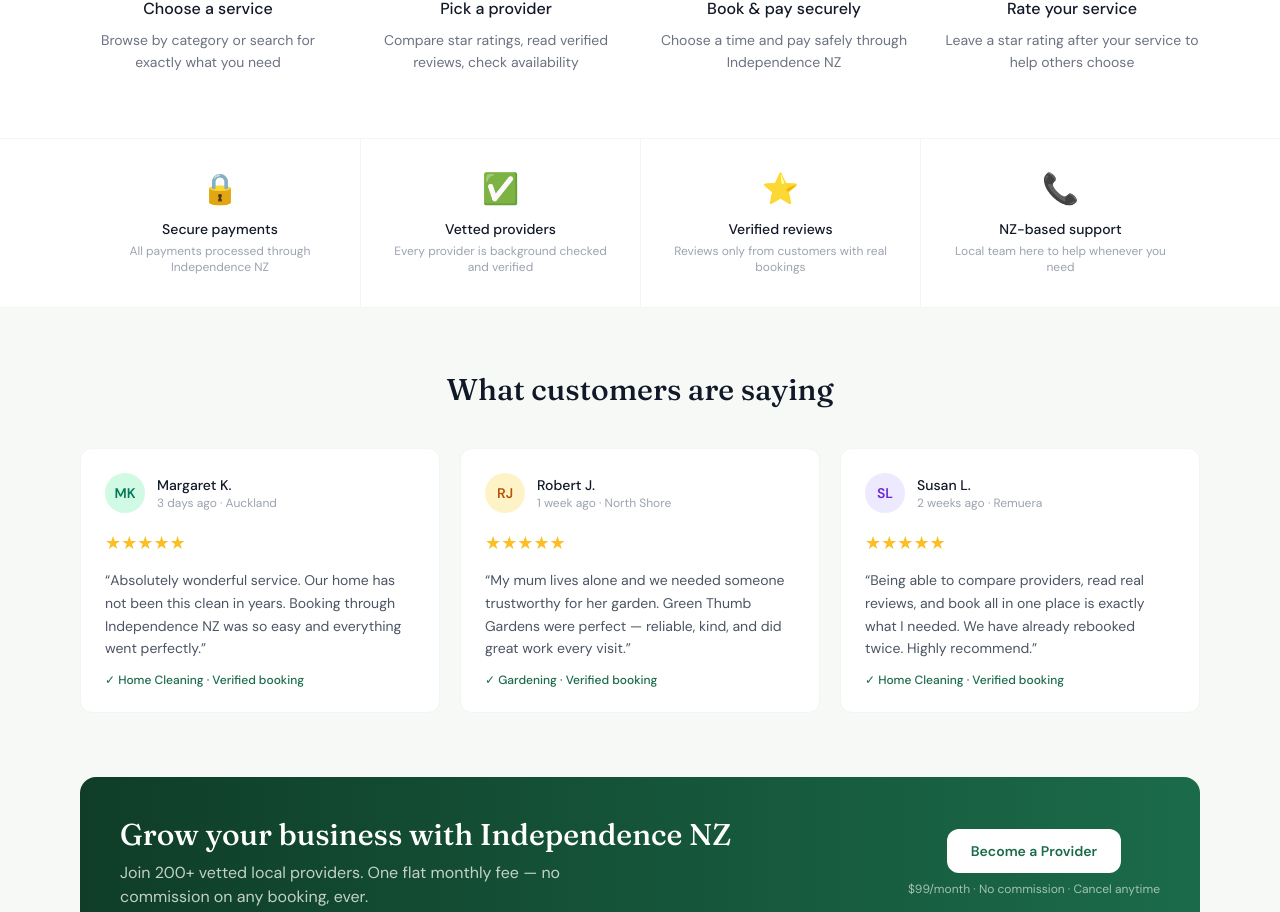
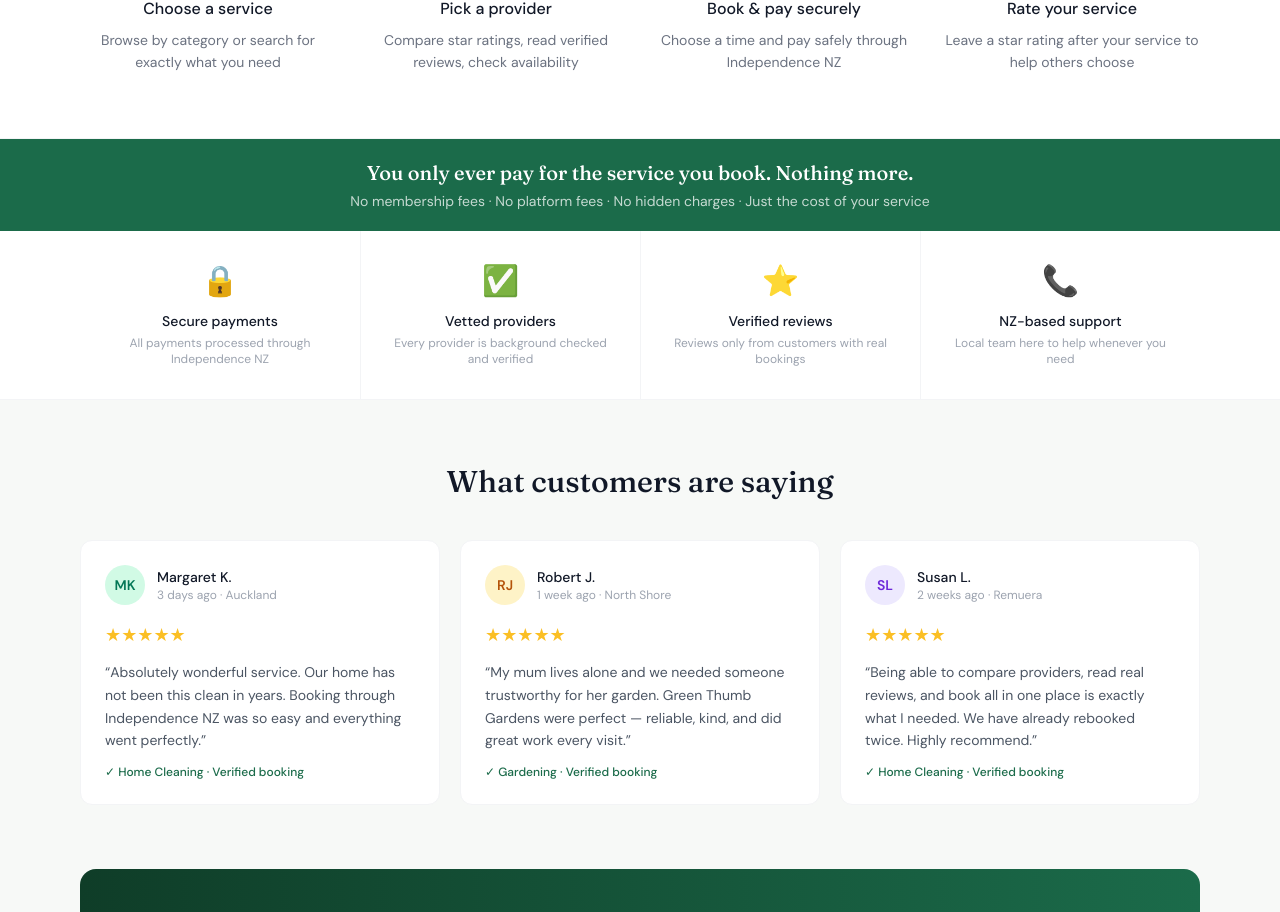
Before and after one commit to independenceservicesnz-coder/independence-nz, a Next.js app: page / in a window 1280 px wide. Shown: the part 2231-3143 px from the top of the page. Built offline with nearby package versions, Linux system fonts and the light colour scheme; no server answers.

Commit message:
Update page.tsx

```diff
--- a/src/app/page.tsx
+++ b/src/app/page.tsx
@@ -172,6 +172,18 @@
         </div>
       </section>
 
+{/* NO EXTRA FEES BANNER */}
+<div className="bg-brand-500 text-white">
+  <div className="max-w-6xl mx-auto px-4 py-5 text-center">
+    <p className="font-serif text-xl font-medium mb-1">
+      You only ever pay for the service you book. Nothing more.
+    </p>
+    <p className="text-white/75 text-sm">
+      No membership fees · No platform fees · No hidden charges · Just the cost of your service
+    </p>
+  </div>
+</div>
+
 {/* TRUST STRIP */}
 <div className="bg-white border-b border-gray-100">
   <div className="max-w-6xl mx-auto px-4">
```
Lines whose indentation alone changed are shown as unchanged.
